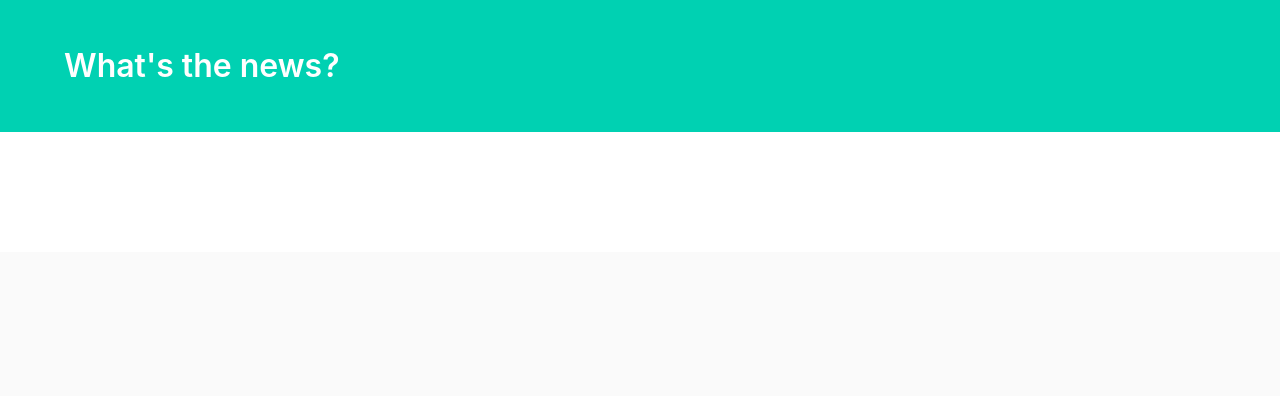
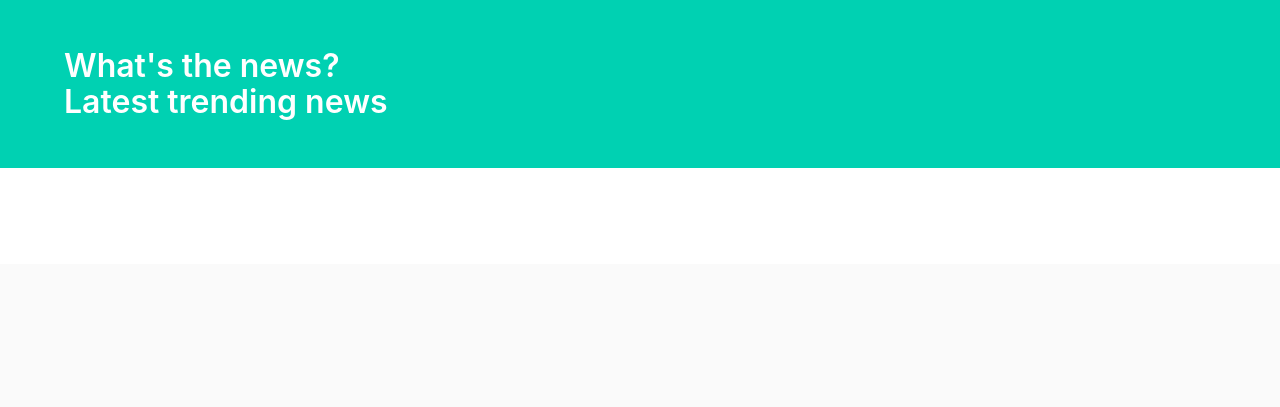
Before and after one commit to KRWAKANDA/Social-Media-API, a Django app: page /News/ in a window 1280 px wide. Shown: the top 407 px of the page. Run offline with Django 5.2, Linux system fonts and the light colour scheme; data that the repository does not hold is empty; some libraries are stand-ins or nearby versions.

Commit message:
Add files via upload

```diff
--- a/templates/News.html
+++ b/templates/News.html
@@ -3,46 +3,56 @@
 <head>
     <meta charset="UTF-8">
     <meta name="viewport" content="width=device-width, initial-scale=1.0">
-    <meta http-equiv="X-UA-Compatible" content="ie=edge">
     <title>News</title>
-    <link rel="stylesheet" href="https://cdnjs.cloudflare.com/ajax/libs/bulma/0.6.2/css/bulma.css" />
+    <link rel="stylesheet" href="https://cdnjs.cloudflare.com/ajax/libs/bulma/0.6.2/css/bulma.css">
 </head>
 <body>
+
 <section class="hero is-primary">
     <div class="hero-body">
         <div class="container">
-                <h1 class="title">
-                    What's the news?
-                </h1>
+            <h1 class="title">What's the news?</h1>
         </div>
+        <div class="container">
+            <h3 class="title">Latest trending news</h3>
+        </div>
+
     </div>
 </section>
+
 <section class="section">
     <div class="container">
-            <div class="rows">
-                <div class="column is-offset-16 is-10">
+        <div class="columns is-centered">
+            <div class="column is-10">
+
                 {% for title, desc, i in mylist %}
                 <div class="box">
                     <article class="media">
                         <div class="media-content">
                             <div class="content">
                                 <p>
-                                        <span class="title">{{ title }}</span>
+                                    <span class="title is-4">{{ title }}</span>
+                                    <br><br>
+
+                                    <figure class="image is-4by3">
+                                        <img src="{{ i }}" alt="{{ title }}">
+                                    </figure>
+
                                     <br>
-                                        <img src="{{ i }}" alt="">
-                                        <span class="subtitle">{{ desc }}</span>
-
+                                    <span class="subtitle is-6">{{ desc }}</span>
                                 </p>
                             </div>
                         </div>
                     </article>
                 </div>
                 {% endfor %}
+
             </div>
         </div>
     </div>
 </section>
-    <footer class="footer">
-    </footer>
+
+<footer class="footer"></footer>
+
 </body>
 </html>
--- a/templates/lobby.html
+++ b/templates/lobby.html
@@ -10,14 +10,14 @@
         <img id="logo" src="{% static 'images/chat-icon.png' %}"/>
 
         <div id="welcome-message">
-            <h1>LIVE VIDEO CHAT</h1>
+            <h1>YoYo LIVE VIDEO CHAT</h1>
         </div>
 
         <form id="form">
             <div class="field-wrapper">
 
                 <div class="form-field">
-                    <label>Room:</label>
+                    <label>YoYo Room:</label>
                     <input name="room" placeholder="Enter a room name..."  style="text-transform:uppercase"/>
                 </div>
 
--- a/templates/room.html
+++ b/templates/room.html
@@ -24,7 +24,5 @@
     </section>
 </main>
 
-
-<script type="text/javascript" src="{% static 'assets/AgoraRTC_N-4.8.0.js' %}"></script>
 <script type="text/javascript" src="{% static 'js/streams.js' %}" ></script>
 {% endblock content %}
--- a/templates/signup.html
+++ b/templates/signup.html
@@ -26,9 +26,6 @@
             transition: transform 0.8s ease-in-out;
         }
 
-        .card:hover {
-            transform: rotateY(-20deg) rotateX(10deg) translateY(-20px);
-        }
 
         .card-body {
             background: linear-gradient(135deg, #43438b, #b6b1c0);
--- a/userauth/views.py
+++ b/userauth/views.py
@@ -119,10 +119,10 @@ def likes(request, id):
 
         post.save()
 
-        # Generate the URL for the current post's detail page
+
         print(post.id)
 
-        # Redirect back to the post's detail page
+
         return redirect('/#'+id)
 
 @login_required(login_url='/loginn')
@@ -251,6 +251,9 @@ def lobby(request):
 def room(request):
     return render(request, 'room.html')
 
+def explore(request):
+    return render(request, 'explore.html')
+
 
 def getToken(request):
     appId = "1ad1c3d380984c8c9969a78fd4323219"
@@ -301,22 +304,16 @@ def deleteMember(request):
     member.delete()
     return JsonResponse('Member deleted', safe=False)
 
+import requests
+
 def News(request):
-  url='https://newsapi.org/v2/everything?q=cricket&from=2025-01-26&sortBy=publishedAt&apiKey=2083f73f530e4bd68be6fc672cd27cf6'
-  cricket_news = requests.get(url).json()
+    url = 'https://newsapi.org/v2/everything?q=cricket&from=2025-01-26&sortBy=publishedAt&apiKey=f750fba369bc43cab7f65b03e10c678a'
+    response = requests.get(url)
 
-  a = cricket_news['articles']
-  desc = []
-  title = []
-  img = []
+    if response.status_code != 200:
+        articles = []
+    else:
+        data = response.json()
+        articles = data.get('articles', [])
 
-  for i in range(len(a)):
-    f = a[i]
-    title.append(f['title'])
-    desc.append(f['description'])
-    img.append(f['urlToImage'])
-
-  mylist = zip(title,desc,img)
-  context = {'mylist':mylist}
-
-  return render(request, 'News.html', context)
+    return render(request, 'news.html', {'articles': articles})
```
Also changed, not shown: static/styles/main.css (+4 -4 lines), db.sqlite3, static/images/post_images/ChatGPT_Image_Dec_7_2025_06_03_08_PM.png (added), static/images/post_images/Code_Editor_Displaying_Javascript_Source_Code.png (added), static/images/profile_images/ChatGPT_Image_Dec_7_2025_06_03_08_PM_UEX12gg.png (added), static/images/profile_images/IMG-20241203-WA0000.jpg (added), static/images/profile_images/WhatsApp_Image_2024-12-08_at_5.52.22_PM.jpeg (added), 1 other file. Lines whose indentation alone changed are shown as unchanged.
